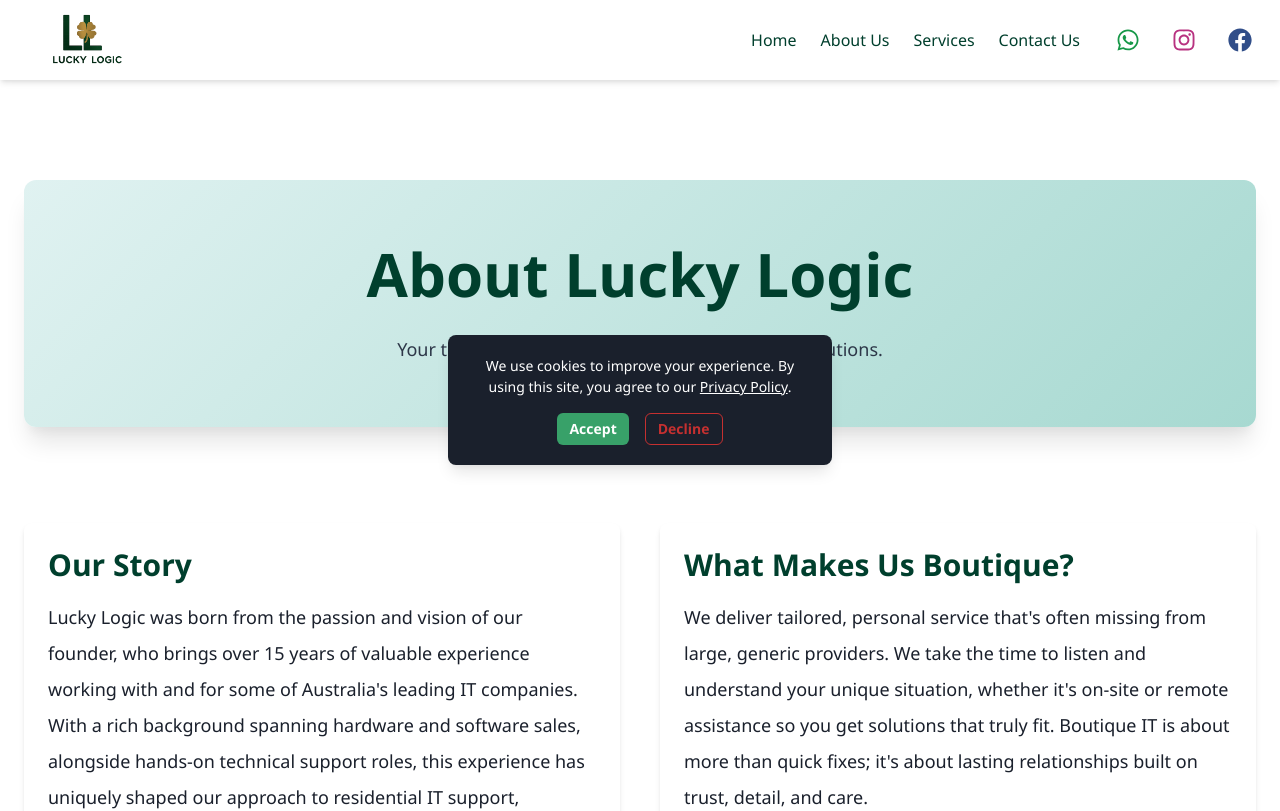
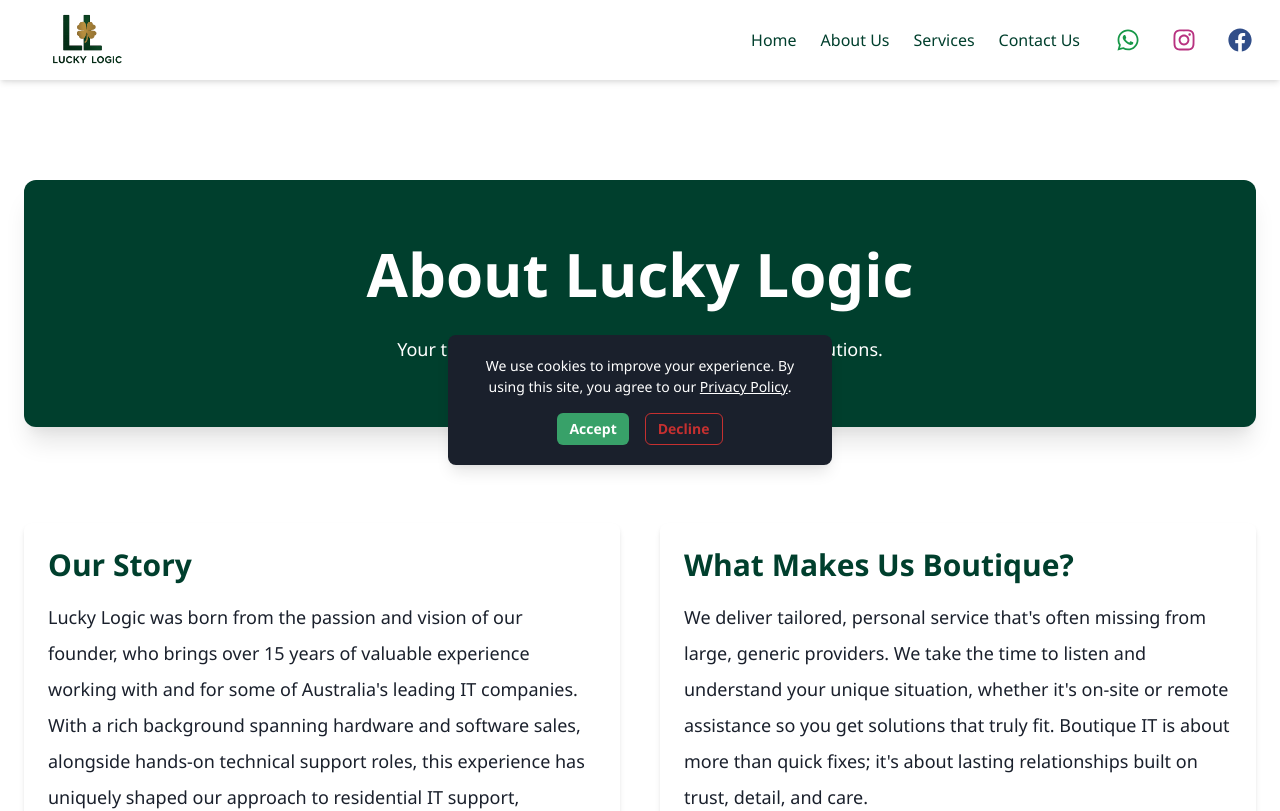
Before and after one commit to Neesonn/luckylogicit, a Next.js app: page /about-us in a window 1280 px wide. Shown: the top 811 px of the page. Built offline with nearby package versions, Linux system fonts and the light colour scheme; no server answers.

Commit message:
feat: Update About Us hero section background and text color

```diff
--- a/app/about-us/page.tsx
+++ b/app/about-us/page.tsx
@@ -45,7 +45,7 @@
   return (
     <Box px={6} pt="100px" pb={{ base: 16, md: 24 }} maxW="7xl" mx="auto" color="gray.800">
       {/* Hero Section with Animation */}
-      <VStack spacing={8} mb={{ base: 16, md: 24 }} py={{ base: 8, md: 16 }} bg="linear-gradient(135deg, #e0f2f1 0%, #a7d9d1 100%)" borderRadius="xl" boxShadow="xl">
+      <VStack spacing={8} mb={{ base: 16, md: 24 }} py={{ base: 8, md: 16 }} bg="brand.green" borderRadius="xl" boxShadow="xl">
         {animationData && (
           <Box width={{ base: "200px", md: "320px" }} height={{ base: "200px", md: "320px" }}>
             <Lottie
@@ -60,7 +60,7 @@
         <MotionHeading
           as="h1"
           size={{ base: "xl", md: "3xl" }}
-          color="brand.green"
+          color="white"
           textAlign="center"
           initial={{ opacity: 0, y: 20 }}
           animate={{ opacity: 1, y: 0 }}
@@ -70,7 +70,7 @@
         </MotionHeading>
         <MotionText
           fontSize={{ base: "md", md: "lg" }}
-          color="gray.700"
+          color="white"
           textAlign="center"
           maxW="3xl"
           initial={{ opacity: 0, y: 20 }}
```
